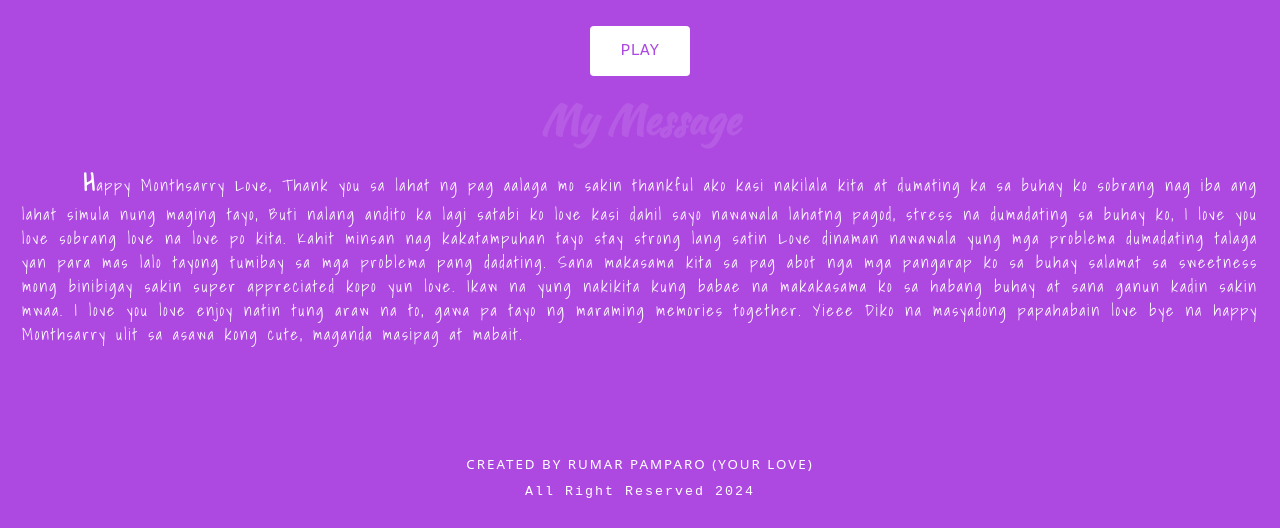
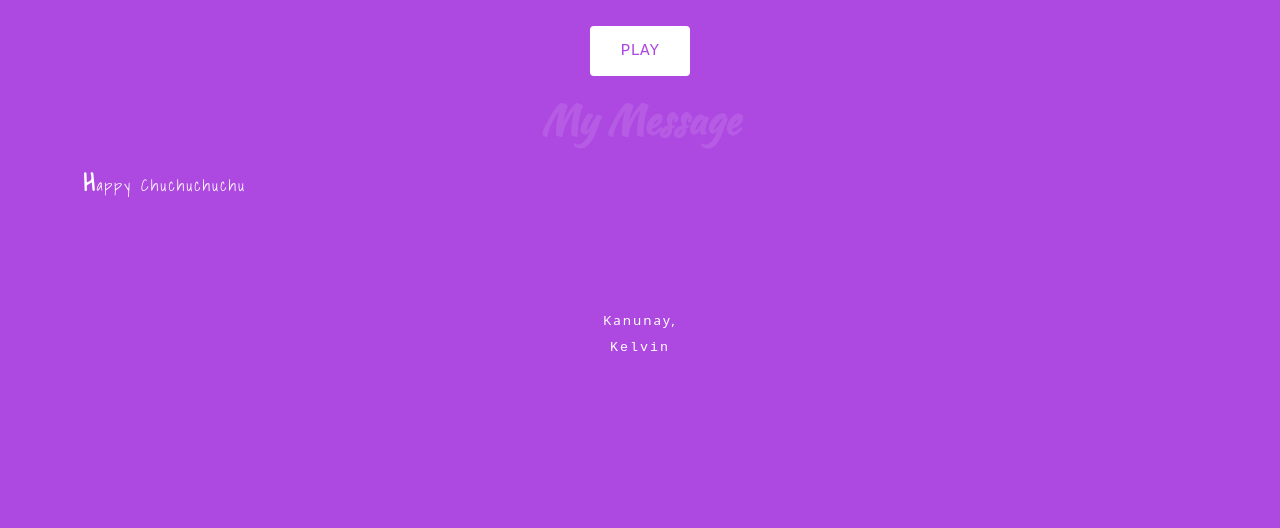
Before and after one commit to Frowcaloe/Templatefor-, a plain HTML site: page letter.html in a window 1280 px wide. Shown: the part 510-1038 px from the top of the page. After the commit the page ends 894 px from the top, so only its background shows below. Drawn offline with nearby package versions, Linux system fonts and the light colour scheme.

Commit message:
Update letter.html

```diff
--- a/letter.html
+++ b/letter.html
@@ -283,21 +283,15 @@
                 <h1 id="title">My Message</h1>
                 <p>
                     <b>&ensp;&ensp;&ensp;&ensp;H</b>appy
-                    Monthsarry Love, Thank you sa lahat ng pag aalaga mo sakin thankful ako kasi nakilala kita at dumating ka sa buhay ko
-                    sobrang nag iba ang lahat simula nung maging tayo, Buti nalang andito ka lagi satabi ko love kasi dahil sayo nawawala lahatng pagod,
-                    stress na dumadating sa buhay ko, I love you love sobrang love na love po kita. Kahit minsan nag kakatampuhan tayo stay strong lang satin Love
-                    dinaman nawawala yung mga problema dumadating talaga yan para mas lalo tayong tumibay sa mga problema pang dadating. Sana makasama kita sa pag abot nga mga
-                    pangarap ko sa buhay salamat sa sweetness mong binibigay sakin super appreciated kopo yun love. Ikaw na yung nakikita kung babae na makakasama ko sa habang buhay
-                    at sana ganun kadin sakin mwaa. I love you love enjoy natin tung araw na to, gawa pa tayo ng maraming memories together. Yieee Diko na
-                    masyadong papahabain love bye na happy Monthsarry ulit sa asawa kong cute, maganda masipag at mabait.
+                    Chuchuchuchu
                 </p>
             </div>
         </div>
     </section>
 
     <div class="footer">
-        <h1>CREATED BY RUMAR PAMPARO (YOUR LOVE)</h1>
-        <p>All Right Reserved 2024</p>
+        <h1>Kanunay,</h1>
+        <p>Kelvin</p>
     </div>
 
 </div>
```
